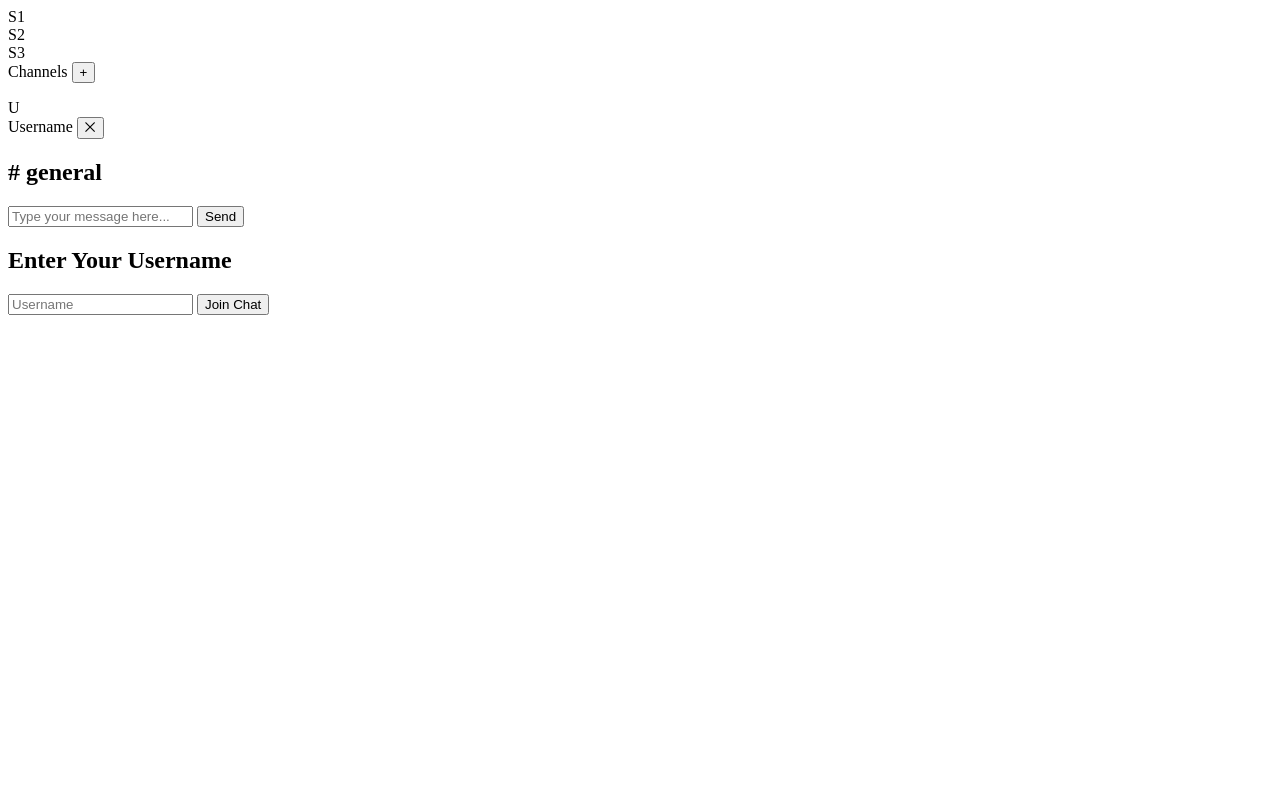
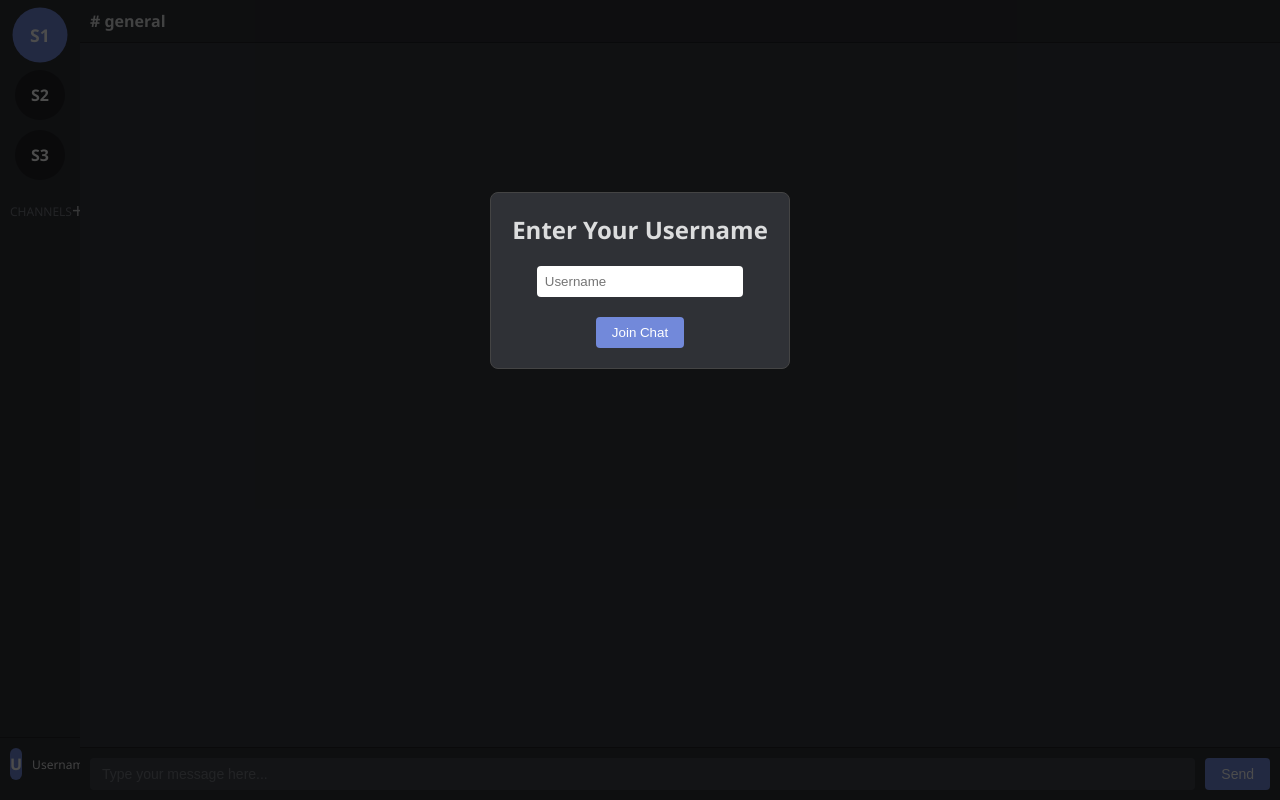
Before and after one commit to SkylzzkHub/discordian, a website: page index.html in a window 1280 px wide. Drawn offline with nearby package versions, Linux system fonts and the light colour scheme; no server answers.

Commit message:
Update styles.css

```diff
--- a/styles.css
+++ b/styles.css
@@ -1,69 +1,309 @@
-<!-- index.html -->
-<!DOCTYPE html>
-<html lang="en">
-<head>
-  <meta charset="UTF-8">
-  <meta name="viewport" content="width=device-width, initial-scale=1">
-  <title>Discord Clone</title>
-  <link rel="stylesheet" href="styles.css">
-</head>
-<body>
-  <div class="app">
-    <!-- Sidebar -->
-    <div class="sidebar">
-      <div class="server-icons">
-        <div class="server-icon active" title="Server 1">S1</div>
-        <div class="server-icon" title="Server 2">S2</div>
-        <div class="server-icon" title="Server 3">S3</div>
-        <!-- Add more server icons as needed -->
-      </div>
-      <div class="channels">
-        <div class="channels-header">
-          <span>Channels</span>
-          <button id="add-channel" title="Add Channel">+</button>
-        </div>
-        <ul id="channel-list">
-          <li class="channel active"># general</li>
-          <li class="channel"># random</li>
-          <li class="channel"># support</li>
-          <!-- Add more channels as needed -->
-        </ul>
-      </div>
-      <div class="user-profile">
-        <div class="avatar">U</div>
-        <span class="username">Username</span>
-        <button id="logout" title="Logout">⨉</button>
-      </div>
-    </div>
+/* styles.css */
 
-    <!-- Chat Area -->
-    <div class="chat-area">
-      <div class="chat-header">
-        <h2># general</h2>
-        <!-- Additional header elements can be added here -->
-      </div>
-      <div id="messages" class="messages">
-        <!-- Messages will appear here -->
-      </div>
-      <div class="message-input">
-        <input type="text" id="message-input" placeholder="Type your message here...">
-        <button id="send-button">Send</button>
-      </div>
-    </div>
-  </div>
+* {
+  box-sizing: border-box;
+  margin: 0;
+  padding: 0;
+}
 
-  <!-- Modal for Username -->
-  <div id="username-modal" class="modal">
-    <div class="modal-content">
-      <h2>Enter Your Username</h2>
-      <input type="text" id="username-input" placeholder="Username">
-      <button id="username-submit">Join Chat</button>
-    </div>
-  </div>
+body, html {
+  height: 100%;
+  font-family: 'Segoe UI', Tahoma, Geneva, Verdana, sans-serif;
+  background-color: #36393f;
+  color: #dcddde;
+}
 
-  <!-- Socket.IO -->
-  <script src="/socket.io/socket.io.js"></script>
-  <!-- Client-side JavaScript -->
-  <script src="script.js"></script>
-</body>
-</html>
+.app {
+  display: flex;
+  height: 100vh;
+}
+
+/* Sidebar */
+.sidebar {
+  width: 80px;
+  background-color: #2f3136;
+  display: flex;
+  flex-direction: column;
+  justify-content: space-between;
+  padding: 10px 0;
+}
+
+.server-icons {
+  display: flex;
+  flex-direction: column;
+  align-items: center;
+}
+
+.server-icon {
+  width: 50px;
+  height: 50px;
+  background-color: #202225;
+  border-radius: 25px;
+  color: white;
+  display: flex;
+  align-items: center;
+  justify-content: center;
+  margin-bottom: 10px;
+  cursor: pointer;
+  font-weight: bold;
+  transition: background-color 0.2s, transform 0.2s;
+}
+
+.server-icon:hover, .server-icon.active {
+  background-color: #7289da;
+  transform: scale(1.1);
+}
+
+.channels {
+  flex-grow: 1;
+  color: #b9bbbe;
+}
+
+.channels-header {
+  display: flex;
+  justify-content: space-between;
+  align-items: center;
+  padding: 10px;
+  font-size: 12px;
+  text-transform: uppercase;
+  color: #72767d;
+}
+
+#add-channel {
+  background: none;
+  border: none;
+  color: #b9bbbe;
+  font-size: 20px;
+  cursor: pointer;
+}
+
+#add-channel:hover {
+  color: #ffffff;
+}
+
+#channel-list {
+  list-style: none;
+  padding: 0 10px;
+}
+
+.channel {
+  padding: 8px 0;
+  cursor: pointer;
+  transition: color 0.2s, background-color 0.2s;
+  border-radius: 4px;
+}
+
+.channel:hover, .channel.active {
+  color: #ffffff;
+  background-color: #40444b;
+}
+
+.user-profile {
+  display: flex;
+  align-items: center;
+  padding: 10px;
+  border-top: 1px solid #202225;
+}
+
+.avatar {
+  width: 32px;
+  height: 32px;
+  background-color: #7289da;
+  border-radius: 16px;
+  color: white;
+  display: flex;
+  align-items: center;
+  justify-content: center;
+  margin-right: 10px;
+  font-weight: bold;
+}
+
+.username {
+  flex-grow: 1;
+  font-size: 12px;
+}
+
+#logout {
+  background: none;
+  border: none;
+  color: #b9bbbe;
+  cursor: pointer;
+  font-size: 16px;
+}
+
+#logout:hover {
+  color: #ffffff;
+}
+
+/* Chat Area */
+.chat-area {
+  flex-grow: 1;
+  display: flex;
+  flex-direction: column;
+  background-color: #36393f;
+}
+
+.chat-header {
+  padding: 10px;
+  background-color: #2f3136;
+  display: flex;
+  align-items: center;
+  border-bottom: 1px solid #202225;
+}
+
+.chat-header h2 {
+  font-size: 16px;
+}
+
+.messages {
+  flex-grow: 1;
+  padding: 10px;
+  overflow-y: auto;
+  background-color: #36393f;
+}
+
+.message {
+  display: flex;
+  margin-bottom: 15px;
+}
+
+.message .avatar {
+  width: 32px;
+  height: 32px;
+  background-color: #7289da;
+  border-radius: 16px;
+  color: white;
+  display: flex;
+  align-items: center;
+  justify-content: center;
+  margin-right: 10px;
+  font-weight: bold;
+}
+
+.message-content {
+  background-color: #40444b;
+  padding: 10px;
+  border-radius: 5px;
+  max-width: 60%;
+}
+
+.message-content .username {
+  font-weight: bold;
+  margin-right: 5px;
+}
+
+.message-content .timestamp {
+  font-size: 12px;
+  color: #72767d;
+}
+
+.message-content p {
+  margin-top: 5px;
+}
+
+.message-system {
+  text-align: center;
+  color: #72767d;
+  margin: 10px 0;
+}
+
+.message-input {
+  padding: 10px;
+  background-color: #2f3136;
+  display: flex;
+  align-items: center;
+  border-top: 1px solid #202225;
+}
+
+#message-input {
+  flex-grow: 1;
+  padding: 8px 12px;
+  border: none;
+  border-radius: 4px;
+  background-color: #40444b;
+  color: #dcddde;
+  margin-right: 10px;
+  font-size: 14px;
+}
+
+#message-input::placeholder {
+  color: #72767d;
+}
+
+#send-button {
+  padding: 8px 16px;
+  border: none;
+  border-radius: 4px;
+  background-color: #7289da;
+  color: white;
+  cursor: pointer;
+  font-size: 14px;
+  transition: background-color 0.2s;
+}
+
+#send-button:hover {
+  background-color: #5b6eae;
+}
+
+/* Modal Styling */
+.modal {
+  display: block; /* Visible by default to prompt for username */
+  position: fixed;
+  z-index: 100;
+  left: 0;
+  top: 0;
+  width: 100%;
+  height: 100%;
+  overflow: hidden;
+  background-color: rgba(0,0,0,0.7);
+}
+
+.modal-content {
+  background-color: #2f3136;
+  margin: 15% auto;
+  padding: 20px;
+  border: 1px solid #444;
+  width: 300px;
+  border-radius: 8px;
+  text-align: center;
+}
+
+.modal-content h2 {
+  margin-bottom: 20px;
+}
+
+#username-input {
+  width: 80%;
+  padding: 8px;
+  margin-bottom: 20px;
+  border: none;
+  border-radius: 4px;
+}
+
+#username-submit {
+  padding: 8px 16px;
+  border: none;
+  border-radius: 4px;
+  background-color: #7289da;
+  color: white;
+  cursor: pointer;
+  transition: background-color 0.2s;
+}
+
+#username-submit:hover {
+  background-color: #5b6eae;
+}
+
+/* Scrollbar Styling */
+::-webkit-scrollbar {
+  width: 8px;
+}
+
+::-webkit-scrollbar-track {
+  background: #2f3136;
+}
+
+::-webkit-scrollbar-thumb {
+  background-color: #202225;
+  border-radius: 4px;
+}
```
